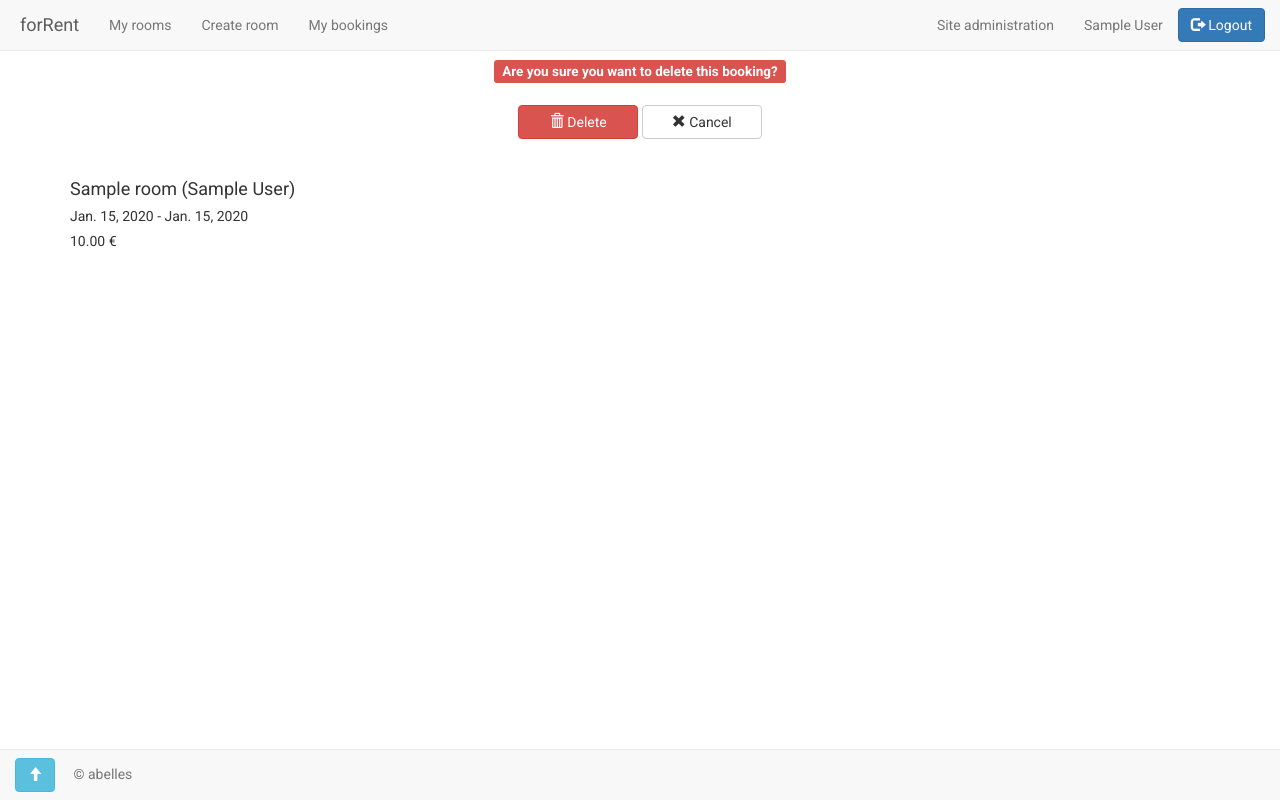
After one commit to abellesnet/forRent, a Django app: page /room/booking/d/1/ in a window 1280 px wide. The commit adds this page. Run offline with Django 3.2, Linux system fonts and the light colour scheme; a user stored in the database is signed in; tables that the repository leaves empty hold one stand-in row (values such as "Sample post"); some libraries are stand-ins or nearby versions.

Commit message:
My bookings delete

```diff
--- /dev/null
+++ b/forrent/rooms/templates/roombooking_delete.html
@@ -0,0 +1,46 @@
+{% extends "base.html" %}
+
+{% load i18n %}
+
+{% block content %}
+
+    <div class="container">
+
+        <div class="row">
+            <div class="col-xs-12 text-center">
+                <h4><span class="label label-danger">
+                    {% trans "Are you sure you want to delete this booking?" %}
+                </span></h4>
+            </div>
+        </div>
+
+        <form class="signup" action method="post">
+
+            {% csrf_token %}
+
+            <div class="row">
+                <p class="col-xs-12 text-center">
+                    <button type="submit" class="host-button form-button btn btn-danger">
+                        <span class="glyphicon glyphicon-trash" aria-hidden="true"></span>
+                        {% trans "Delete" %}
+                    </button>
+                    <a class="host-button btn btn-default" role="button" href="{% url 'roombooking_list' %}">
+                        <span class="glyphicon glyphicon-remove" aria-hidden="true"></span>
+                        {% trans "Cancel" %}
+                    </a>
+                </p>
+            </div>
+
+        </form>
+
+        <article class="row">
+            <div class="col-xs-12">
+                <h4>{{ object.room }}</h4>
+                <h5>{{ object.since }} - {{ object.to }}</h5>
+                <h5>{{ object.total_price }} €</h5>
+            </div>
+        </article>
+
+    </div>
+
+{% endblock %}
--- a/forrent/rooms/urls.py
+++ b/forrent/rooms/urls.py
@@ -3,7 +3,7 @@ from django.conf.urls import url, include
 
 from rooms import api_urls
 from rooms.views import MyRoomsListView, RoomCreateView, RoomDetailView, RoomUpdateView, RoomDeleteView, RoomListView, \
-    RoomBookingListView
+    RoomBookingListView, RoomBookingDeleteView
 
 urlpatterns = [
 
@@ -17,5 +17,6 @@ urlpatterns = [
     url(r'^$', RoomListView.as_view(), name='room_list'),
 
     url(r'^booking/$', RoomBookingListView.as_view(), name='roombooking_list'),
+    url(r'^booking/d/(?P<pk>[0-9]+)/$', RoomBookingDeleteView.as_view(), name='roombooking_delete'),
 
 ]
--- a/forrent/rooms/views.py
+++ b/forrent/rooms/views.py
@@ -74,3 +74,15 @@ class RoomBookingListView(LoginRequiredMixin, ListView):
 
     def get_queryset(self):
         return RoomBooking.objects.filter(guest=self.request.user).order_by('-since').select_related('room', 'guest', )
+
+
+class RoomBookingDeleteView(PermissionRequiredMixin, DeleteView):
+    model = RoomBooking
+    template_name = 'roombooking_delete.html'
+    success_url = reverse_lazy('roombooking_list')
+
+    def has_permission(self):
+        roombooking = RoomBooking.objects.filter(pk=self.kwargs.get('pk')).first()
+        if roombooking and roombooking.guest == self.request.user:
+            return True
+        return False
```
Also changed, not shown: forrent/rooms/templates/roombooking_list.html (+18 -5 lines).
